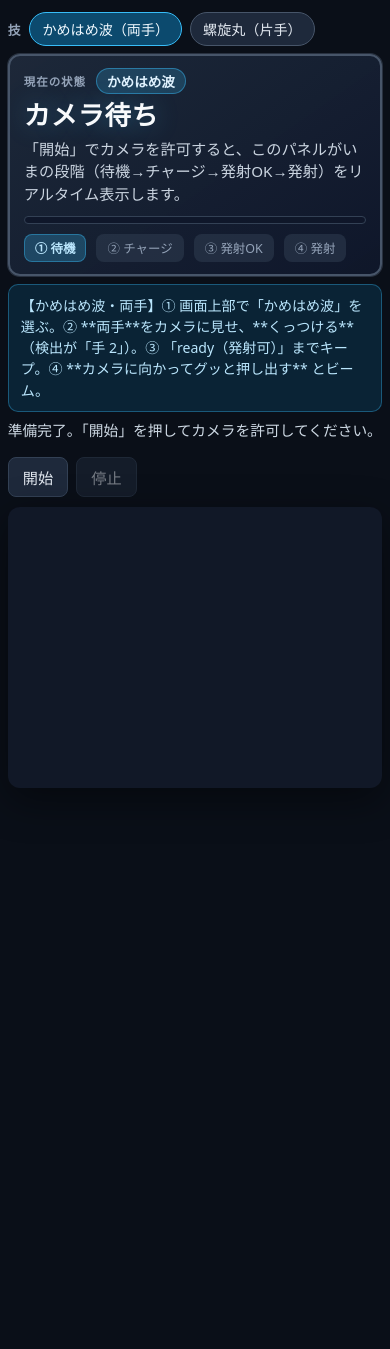
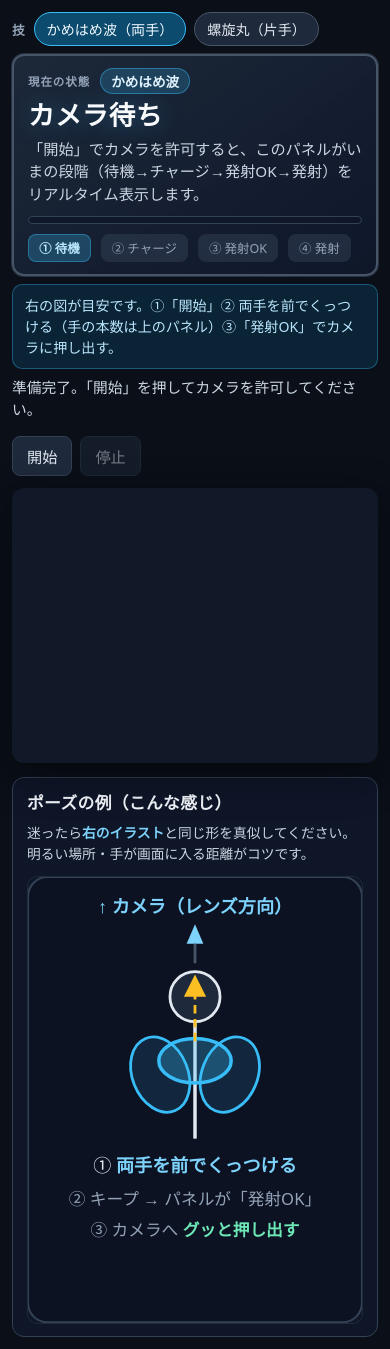
Before and after one commit to rsasaki0109/gesture-finisher, a website built with Vite: page index.html in a window 390 px wide. Before the commit the page ends 844 px from the top, so only its background shows below. Built offline with nearby package versions, Linux system fonts and the light colour scheme; no server answers; what @mediapipe/tasks-vision would draw is missing.

Commit message:
ui: pose guide panel with SVG examples beside camera
Made-with: Cursor

```diff
--- a/src/core/app.ts
+++ b/src/core/app.ts
@@ -10,6 +10,7 @@ import { EffectStack } from "../effects/effectStack";
 import { KamehamehaEffect } from "../effects/kamehamehaEffect";
 import { RasenganEffect } from "../effects/rasenganEffect";
 import { HandVision } from "../vision/handVision";
+import { ILLU_KAMEHAMEHA, ILLU_RASENGAN } from "./poseIllustrations";
 
 export type AppElements = {
   root: HTMLElement;
@@ -28,13 +29,16 @@ export type AppElements = {
   modeRasenBtn: HTMLButtonElement;
   startBtn: HTMLButtonElement;
   stopBtn: HTMLButtonElement;
+  poseGuide: HTMLElement;
+  posePanelKame: HTMLElement;
+  posePanelRasen: HTMLElement;
 };
 
 const HELP: Record<AttackStyle, string> = {
   kamehameha:
-    "【かめはめ波・両手】① 画面上部で「かめはめ波」を選ぶ。② **両手**をカメラに見せ、**くっつける**（検出が「手 2」）。③ 「ready（発射可）」までキープ。④ **カメラに向かってグッと押し出す** とビーム。",
+    "右の図が目安です。①「開始」② 両手を前でくっつける（手の本数は上のパネル）③「発射OK」でカメラに押し出す。",
   rasengan:
-    "【螺旋丸・片手】① 「螺旋丸」を選ぶ。② **利き手ひとつ**をカメラに向け、**少し止める**（手 1 本以上で OK）。③ ready になったら **手を前に突き出す** と球が飛ぶ。",
+    "右の図が目安です。①「開始」② 片手のひらをカメラに向けて少し止める ③「発射OK」で前に突き出す。",
 };
 
 function layout(root: HTMLElement): AppElements {
@@ -71,9 +75,21 @@ function layout(root: HTMLElement): AppElements {
         <button id="stop" type="button" disabled>停止</button>
       </div>
     </div>
-    <div class="stage">
-      <video id="cam" playsinline muted></video>
-      <canvas id="fx"></canvas>
+    <div class="content-row">
+      <div class="stage">
+        <video id="cam" playsinline muted></video>
+        <canvas id="fx"></canvas>
+      </div>
+      <aside class="pose-guide" id="pose-guide" data-phase="idle" data-live="false" aria-label="ポーズの例">
+        <h3 class="pose-guide-title">ポーズの例（こんな感じ）</h3>
+        <p class="pose-guide-lead">迷ったら<strong>右のイラスト</strong>と同じ形を真似してください。明るい場所・手が画面に入る距離がコツです。</p>
+        <div class="pose-panel" id="pose-panel-kh">
+          <div class="pose-illu">${ILLU_KAMEHAMEHA}</div>
+        </div>
+        <div class="pose-panel is-hidden" id="pose-panel-rs">
+          <div class="pose-illu">${ILLU_RASENGAN}</div>
+        </div>
+      </aside>
     </div>
   `;
 
@@ -92,6 +108,9 @@ function layout(root: HTMLElement): AppElements {
   const modeRasenBtn = root.querySelector<HTMLButtonElement>("#mode-rs")!;
   const startBtn = root.querySelector<HTMLButtonElement>("#start")!;
   const stopBtn = root.querySelector<HTMLButtonElement>("#stop")!;
+  const poseGuide = root.querySelector<HTMLElement>("#pose-guide")!;
+  const posePanelKame = root.querySelector<HTMLElement>("#pose-panel-kh")!;
+  const posePanelRasen = root.querySelector<HTMLElement>("#pose-panel-rs")!;
 
   return {
     root,
@@ -110,6 +129,9 @@ function layout(root: HTMLElement): AppElements {
     modeRasenBtn,
     startBtn,
     stopBtn,
+    poseGuide,
+    posePanelKame,
+    posePanelRasen,
   };
 }
 
@@ -136,8 +158,8 @@ function phaseUiCopy(
       return {
         title: "待機",
         detail: handOk
-          ? `${handHint}。ポーズを取ってチャージを開始できます。`
-          : `${handHint}。カメラに向けて手をはっきり映してください。`,
+          ? `${handHint}。右の図のポーズに近づけるとチャージが始まります。`
+          : `${handHint}。右の図のように手をカメラの前に出してください。`,
         progress: 0,
       };
     case "charging": {
@@ -210,6 +232,8 @@ export class GestureFinisherApp {
     this.els.stopBtn.addEventListener("click", () => this.stop());
 
     window.addEventListener("resize", () => this.resizeCanvas());
+
+    this.syncPosePanels();
   }
 
   private setAttackStyle(style: AttackStyle): void {
@@ -220,6 +244,7 @@ export class GestureFinisherApp {
     this.els.modeKameBtn.classList.toggle("active", style === "kamehameha");
     this.els.modeRasenBtn.classList.toggle("active", style === "rasengan");
     this.els.phaseTech.textContent = modeShort(style);
+    this.syncPosePanels();
     if (!this.running) {
       this.setStatus("「開始」でカメラを許可してください。");
       this.setPhasePanelAfterInit();
@@ -237,9 +262,17 @@ export class GestureFinisherApp {
     this.els.statusEl.textContent = text;
   }
 
+  private syncPosePanels(): void {
+    const kh = this.attackStyle === "kamehameha";
+    this.els.posePanelKame.classList.toggle("is-hidden", !kh);
+    this.els.posePanelRasen.classList.toggle("is-hidden", kh);
+  }
+
   private setPhasePanelAfterInit(): void {
     this.els.phasePanel.dataset.phase = "idle";
     this.els.phasePanel.dataset.running = "false";
+    this.els.poseGuide.dataset.phase = "idle";
+    this.els.poseGuide.dataset.live = "false";
     this.els.phaseTech.textContent = modeShort(this.attackStyle);
     this.els.phaseTitle.textContent = "カメラ待ち";
     this.els.phaseDetail.textContent =
@@ -254,6 +287,8 @@ export class GestureFinisherApp {
   private setPhasePanelStopped(): void {
     this.els.phasePanel.dataset.phase = "idle";
     this.els.phasePanel.dataset.running = "false";
+    this.els.poseGuide.dataset.phase = "idle";
+    this.els.poseGuide.dataset.live = "false";
     this.els.phaseTech.textContent = modeShort(this.attackStyle);
     this.els.phaseTitle.textContent = "停止中";
     this.els.phaseDetail.textContent = "「開始」で再開。上のステップはまたライブで動きます。";
@@ -273,6 +308,8 @@ export class GestureFinisherApp {
     );
     this.els.phasePanel.dataset.phase = g.phase;
     this.els.phasePanel.dataset.running = "true";
+    this.els.poseGuide.dataset.phase = g.phase;
+    this.els.poseGuide.dataset.live = "true";
     this.els.phaseTitle.textContent = title;
     this.els.phaseDetail.textContent = detail;
     this.els.phaseProgressFill.style.width = `${progress}%`;
--- /dev/null
+++ b/src/core/poseIllustrations.ts
@@ -0,0 +1,45 @@
+/** 右パネル用の簡易 SVG（外部画像なし） */
+
+export const ILLU_KAMEHAMEHA = `
+<svg xmlns="http://www.w3.org/2000/svg" viewBox="0 0 240 320" role="img" aria-label="かめはめ波：両手を前で合わせる例">
+  <rect width="240" height="320" rx="14" fill="#0c1222" stroke="#334155" stroke-width="1.5"/>
+  <text x="120" y="26" text-anchor="middle" fill="#7dd3fc" font-size="13" font-family="system-ui,sans-serif" font-weight="600">↑ カメラ（レンズ方向）</text>
+  <path d="M120 34 L114 48 L126 48 Z" fill="#7dd3fc"/>
+  <line x1="120" y1="48" x2="120" y2="62" stroke="#475569" stroke-width="2"/>
+  <circle cx="120" cy="86" r="18" stroke="#e2e8f0" stroke-width="2" fill="#1e293b"/>
+  <line x1="120" y1="104" x2="120" y2="188" stroke="#e2e8f0" stroke-width="2.5"/>
+  <ellipse cx="95" cy="142" rx="20" ry="28" transform="rotate(-22 95 142)" stroke="#38bdf8" stroke-width="2" fill="rgba(56,189,248,0.12)"/>
+  <ellipse cx="145" cy="142" rx="20" ry="28" transform="rotate(22 145 142)" stroke="#38bdf8" stroke-width="2" fill="rgba(56,189,248,0.12)"/>
+  <ellipse cx="120" cy="132" rx="26" ry="16" stroke="#38bdf8" stroke-width="2.5" fill="rgba(56,189,248,0.28)"/>
+  <path d="M120 118 L120 78" stroke="#fbbf24" stroke-width="2" stroke-dasharray="6 4" marker-end="url(#mk-kh)"/>
+  <defs><marker id="mk-kh" markerWidth="8" markerHeight="8" refX="4" refY="4" orient="auto"><path d="M0,0 L8,4 L0,8 Z" fill="#fbbf24"/></marker></defs>
+  <text x="120" y="212" text-anchor="middle" fill="#e2e8f0" font-size="13" font-family="system-ui,sans-serif">
+    <tspan>① </tspan><tspan fill="#7dd3fc" font-weight="700">両手を前でくっつける</tspan>
+  </text>
+  <text x="120" y="236" text-anchor="middle" fill="#94a3b8" font-size="12" font-family="system-ui,sans-serif">② キープ → パネルが「発射OK」</text>
+  <text x="120" y="258" text-anchor="middle" fill="#94a3b8" font-size="12" font-family="system-ui,sans-serif">
+    <tspan>③ カメラへ </tspan><tspan fill="#6ee7b7" font-weight="700">グッと押し出す</tspan>
+  </text>
+</svg>`.trim();
+
+export const ILLU_RASENGAN = `
+<svg xmlns="http://www.w3.org/2000/svg" viewBox="0 0 240 320" role="img" aria-label="螺旋丸：片手のひらをカメラに向ける例">
+  <rect width="240" height="320" rx="14" fill="#0c1222" stroke="#334155" stroke-width="1.5"/>
+  <text x="120" y="26" text-anchor="middle" fill="#7dd3fc" font-size="13" font-family="system-ui,sans-serif" font-weight="600">↑ カメラ</text>
+  <path d="M120 34 L114 48 L126 48 Z" fill="#7dd3fc"/>
+  <line x1="120" y1="48" x2="120" y2="62" stroke="#475569" stroke-width="2"/>
+  <circle cx="118" cy="92" r="16" stroke="#e2e8f0" stroke-width="2" fill="#1e293b"/>
+  <line x1="118" y1="108" x2="95" y2="175" stroke="#e2e8f0" stroke-width="2.5"/>
+  <line x1="118" y1="108" x2="168" y2="128" stroke="#e2e8f0" stroke-width="2.5"/>
+  <ellipse cx="178" cy="118" rx="22" ry="20" stroke="#38bdf8" stroke-width="2" fill="rgba(56,189,248,0.15)"/>
+  <circle cx="198" cy="108" r="36" stroke="#a78bfa" stroke-width="2.5" fill="rgba(167,139,250,0.12)"/>
+  <path d="M198 78 A36 36 0 0 1 228 108" stroke="#c4b5fd" stroke-width="2" fill="none" stroke-linecap="round"/>
+  <path d="M210 88 A24 24 0 0 1 222 108" stroke="#7dd3fc" stroke-width="1.5" fill="none"/>
+  <text x="120" y="212" text-anchor="middle" fill="#e2e8f0" font-size="13" font-family="system-ui,sans-serif">
+    <tspan>① </tspan><tspan fill="#7dd3fc" font-weight="700">片手のひらをカメラに</tspan>
+  </text>
+  <text x="120" y="236" text-anchor="middle" fill="#94a3b8" font-size="12" font-family="system-ui,sans-serif">② 少し止める → 「発射OK」</text>
+  <text x="120" y="258" text-anchor="middle" fill="#94a3b8" font-size="12" font-family="system-ui,sans-serif">
+    <tspan>③ ひらを </tspan><tspan fill="#6ee7b7" font-weight="700">前に突き出す</tspan>
+  </text>
+</svg>`.trim();
--- a/src/style.css
+++ b/src/style.css
@@ -16,19 +16,91 @@ body {
 #app {
   display: flex;
   flex-direction: column;
-  align-items: center;
+  align-items: stretch;
+  max-width: 1120px;
+  margin: 0 auto;
+  width: 100%;
   padding: 12px;
-  gap: 10px;
+  gap: 12px;
+}
+
+.content-row {
+  display: flex;
+  flex-direction: row;
+  align-items: stretch;
+  gap: 14px;
+  width: 100%;
 }
 
 .stage {
   position: relative;
-  width: min(96vw, 960px);
+  flex: 1;
+  min-width: 0;
   aspect-ratio: 4 / 3;
   background: #111827;
   border-radius: 12px;
   overflow: hidden;
   box-shadow: 0 12px 40px rgba(0, 0, 0, 0.45);
+}
+
+.pose-guide {
+  flex: 0 0 268px;
+  padding: 12px 14px;
+  border-radius: 12px;
+  background: rgba(15, 23, 42, 0.92);
+  border: 1px solid #334155;
+  align-self: flex-start;
+  transition: border-color 0.2s ease, box-shadow 0.2s ease;
+}
+
+.pose-guide-title {
+  margin: 0 0 8px;
+  font-size: 1.05rem;
+  font-weight: 800;
+  color: #f1f5f9;
+  letter-spacing: 0.02em;
+}
+
+.pose-guide-lead {
+  margin: 0 0 12px;
+  font-size: 0.86rem;
+  line-height: 1.55;
+  color: #cbd5e1;
+}
+
+.pose-guide-lead strong {
+  color: #7dd3fc;
+  font-weight: 700;
+}
+
+.pose-illu {
+  border-radius: 10px;
+  overflow: hidden;
+  border: 1px solid #1e293b;
+}
+
+.pose-illu svg {
+  width: 100%;
+  height: auto;
+  vertical-align: middle;
+  display: block;
+}
+
+.is-hidden {
+  display: none !important;
+}
+
+.pose-guide[data-live="true"][data-phase="charging"] {
+  border-color: #fbbf24;
+}
+
+.pose-guide[data-live="true"][data-phase="ready"] {
+  border-color: #34d399;
+  box-shadow: 0 0 18px rgba(52, 211, 153, 0.22);
+}
+
+.pose-guide[data-live="true"][data-phase="firing"] {
+  border-color: #a78bfa;
 }
 
 .stage video,
@@ -45,7 +117,7 @@ body {
 }
 
 .hud {
-  width: min(96vw, 960px);
+  width: 100%;
   display: flex;
   flex-wrap: wrap;
   gap: 14px;
@@ -110,7 +182,7 @@ body {
   padding: 12px 14px;
   border: 2px solid #334155;
   background: linear-gradient(145deg, rgba(30, 41, 59, 0.95), rgba(15, 23, 42, 0.98));
-  max-width: 720px;
+  max-width: 100%;
   transition: border-color 0.2s ease, box-shadow 0.2s ease;
 }
 
@@ -298,3 +370,15 @@ button:disabled {
   max-width: 720px;
   line-height: 1.5;
 }
+
+@media (max-width: 800px) {
+  .content-row {
+    flex-direction: column;
+  }
+
+  .pose-guide {
+    flex: 1 1 auto;
+    width: 100%;
+    max-width: none;
+  }
+}
```
